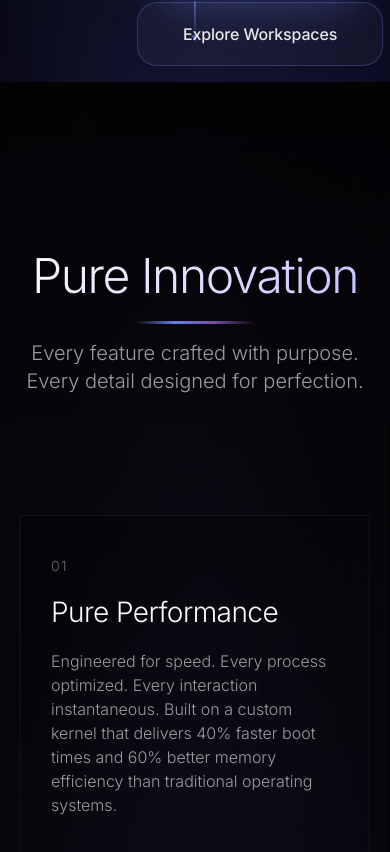
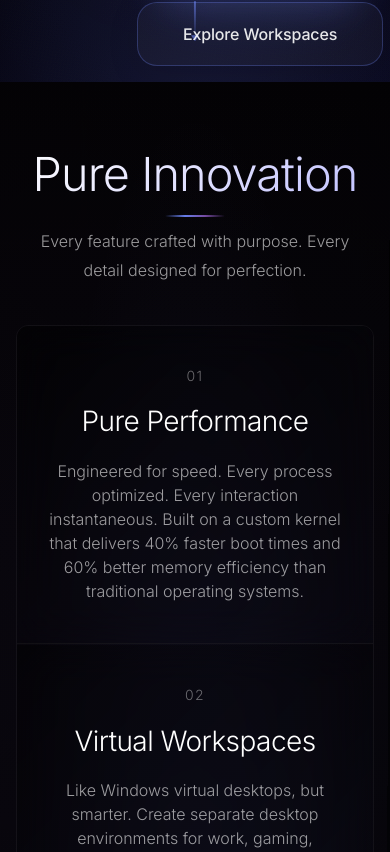
Before and after one commit to MrHyperIon101/PurixOS2, a React (Create React App) app: page / in a window 390 px wide. Shown: the part 812-1664 px from the top of the page. Built offline with nearby package versions, Linux system fonts and the light colour scheme.

Commit message:
Update Features.js

```diff
--- a/src/components/Features.js
+++ b/src/components/Features.js
@@ -11,6 +11,18 @@ const FeaturesSection = styled.section`
     linear-gradient(180deg, #000000 0%, rgba(10, 10, 20, 0.95) 100%);
   position: relative;
   overflow: hidden;
+
+  @media (max-width: 968px) {
+    padding: 120px 0;
+  }
+
+  @media (max-width: 768px) {
+    padding: 80px 0;
+  }
+
+  @media (max-width: 480px) {
+    padding: 60px 0;
+  }
 
   &::before {
     content: '';
@@ -38,18 +50,38 @@ const Container = styled.div`
   position: relative;
   z-index: 1;
 
+  @media (max-width: 968px) {
+    padding: 0 30px;
+  }
+
   @media (max-width: 768px) {
     padding: 0 20px;
+  }
+
+  @media (max-width: 480px) {
+    padding: 0 16px;
   }
 `;
 
 const SectionHeader = styled.div`
   text-align: center;
   margin-bottom: 120px;
+
+  @media (max-width: 968px) {
+    margin-bottom: 80px;
+  }
+
+  @media (max-width: 768px) {
+    margin-bottom: 60px;
+  }
+
+  @media (max-width: 480px) {
+    margin-bottom: 40px;
+  }
 `;
 
 const SectionTitle = styled(motion.h2)`
-  font-size: clamp(3rem, 8vw, 6rem);
+  font-size: clamp(2.5rem, 8vw, 6rem);
   font-weight: 200;
   margin-bottom: 30px;
   letter-spacing: -0.03em;
@@ -58,6 +90,17 @@ const SectionTitle = styled(motion.h2)`
   -webkit-text-fill-color: transparent;
   background-clip: text;
   position: relative;
+
+  @media (max-width: 768px) {
+    font-size: clamp(2rem, 10vw, 4rem);
+    margin-bottom: 25px;
+  }
+
+  @media (max-width: 480px) {
+    font-size: clamp(1.8rem, 12vw, 3rem);
+    margin-bottom: 20px;
+    letter-spacing: -0.02em;
+  }
 
   &::after {
     content: '';
@@ -69,6 +112,17 @@ const SectionTitle = styled(motion.h2)`
     height: 3px;
     background: linear-gradient(90deg, transparent, #667eea, #764ba2, transparent);
     border-radius: 2px;
+
+    @media (max-width: 768px) {
+      width: 80px;
+      height: 2px;
+      bottom: -12px;
+    }
+
+    @media (max-width: 480px) {
+      width: 60px;
+      bottom: -10px;
+    }
   }
 `;
 
@@ -78,7 +132,20 @@ const SectionSubtitle = styled(motion.p)`
   color: rgba(255, 255, 255, 0.6);
   max-width: 500px;
   margin: 0 auto;
-  line-height: 1.4;
+  line-height: 1.6;
+
+  @media (max-width: 768px) {
+    font-size: 18px;
+    max-width: 100%;
+    padding: 0 20px;
+    line-height: 1.7;
+  }
+
+  @media (max-width: 480px) {
+    font-size: 16px;
+    padding: 0 10px;
+    line-height: 1.8;
+  }
 `;
 
 const FeatureGrid = styled.div`
@@ -86,6 +153,8 @@ const FeatureGrid = styled.div`
   grid-template-columns: repeat(3, 1fr);
   gap: 0;
   border: 1px solid rgba(255, 255, 255, 0.05);
+  border-radius: 20px;
+  overflow: hidden;
 
   @media (max-width: 1024px) {
     grid-template-columns: repeat(2, 1fr);
@@ -93,6 +162,12 @@ const FeatureGrid = styled.div`
 
   @media (max-width: 768px) {
     grid-template-columns: 1fr;
+    gap: 1px;
+    border-radius: 16px;
+  }
+
+  @media (max-width: 480px) {
+    border-radius: 12px;
   }
 `;
 
@@ -107,6 +182,21 @@ const FeatureCard = styled(motion.div)`
   transition: all 0.4s cubic-bezier(0.175, 0.885, 0.32, 1.275);
   overflow: hidden;
   backdrop-filter: blur(20px);
+
+  @media (max-width: 968px) {
+    padding: 50px 35px;
+  }
+
+  @media (max-width: 768px) {
+    padding: 40px 30px;
+    border-right: none;
+    border-bottom: 1px solid rgba(102, 126, 234, 0.15);
+    text-align: center;
+  }
+
+  @media (max-width: 480px) {
+    padding: 30px 20px;
+  }
 
   &::before {
     content: '';
```
